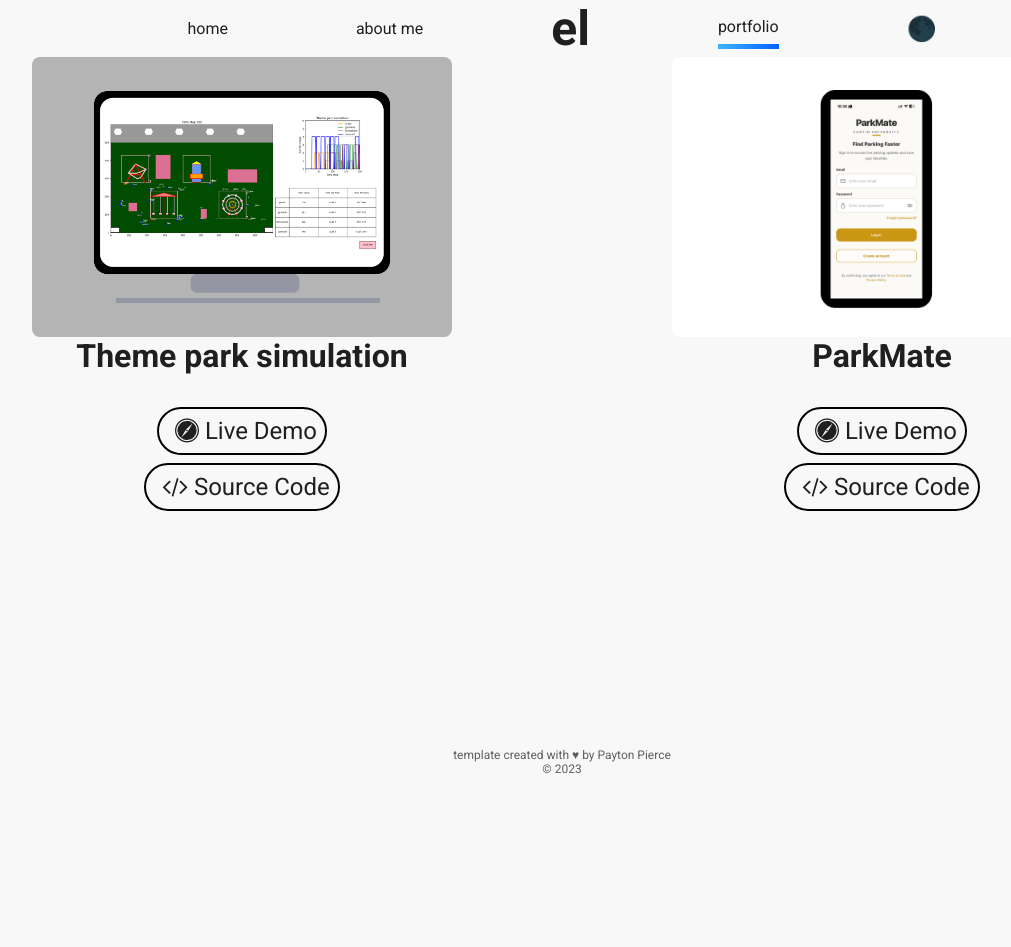
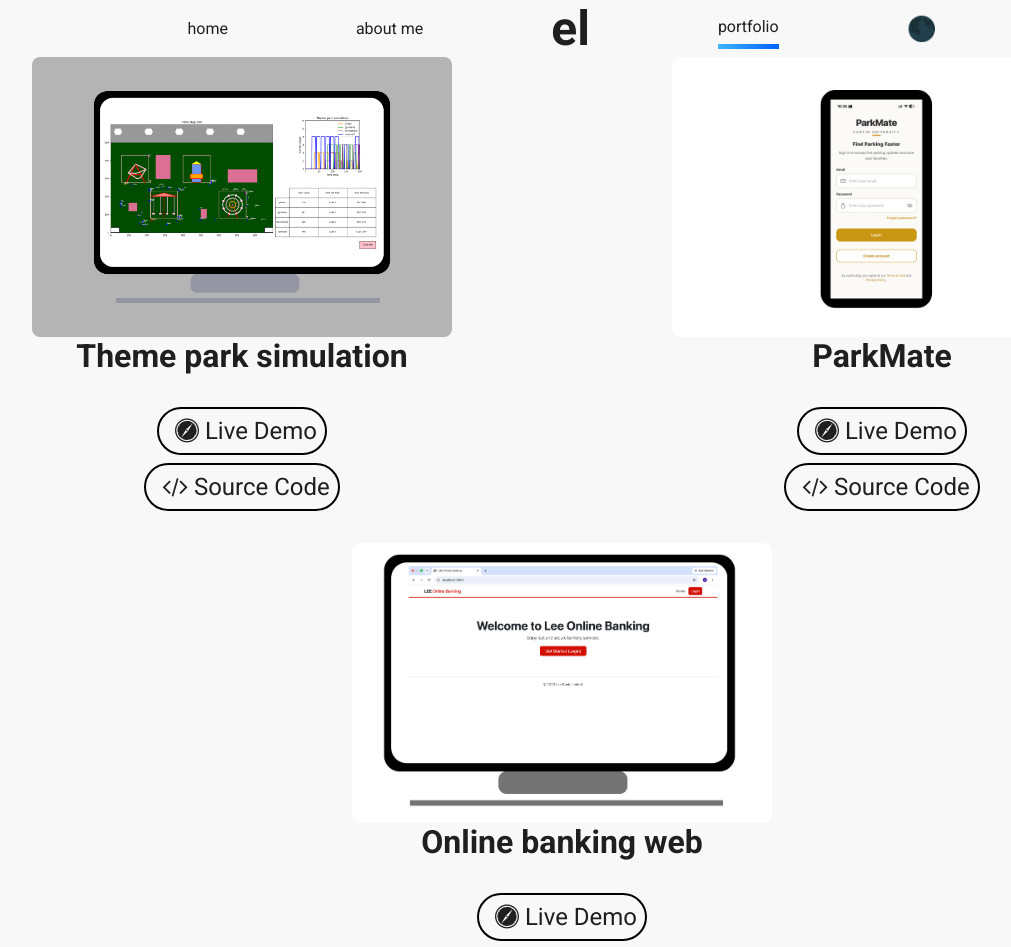
Before and after one commit to unbee-lee/portfolio, a React (Create React App) app: page /portfolio in a window 1280 px wide. Shown: the top 947 px of the page, without its empty margins (78-1089 px from the left). Before the commit the page ends 800 px from the top, so only its background shows below. Built offline with nearby package versions, Linux system fonts and the light colour scheme; the HTML template or start-up script is replaced by a standard one.

Commit message:
Add online banking project

```diff
--- a/src/components/portfolio/PortfolioBlock.js
+++ b/src/components/portfolio/PortfolioBlock.js
@@ -7,16 +7,25 @@
    return (
       <Box display={'flex'} flexDirection={'column'} justifyContent={'center'} alignItems={'center'}>
          <Box
-            component={'img'}
-            src={image}
-            alt={`${title} project thumbnail`}
             sx={{
                width: {xs: '85vw', sm: '420px'},
                height: {xs: '220px', sm: '280px'},
-               objectFit: 'cover',
-               borderRadius: '8px'
+               borderRadius: '8px',
+               overflow: 'hidden'
             }}
-         />
+         >
+            <Box
+               component={'img'}
+               src={image}
+               alt={`${title} project thumbnail`}
+               sx={{
+                  display: 'block',
+                  width: '100%',
+                  height: '100%',
+                  objectFit: 'cover'
+               }}
+            />
+         </Box>
          <h1 style={{fontSize: '2rem'}}>{title}</h1>
          <Box className={'portfolio'} display={'flex'} flexDirection={'column'} gap={'0.5rem'}
               alignItems={'center'} fontSize={'1.5rem'} py={'2rem'}>
--- a/src/info/Info.js
+++ b/src/info/Info.js
@@ -102,13 +102,13 @@
             live: "https://drive.google.com/file/d/13BSGTvybm8EppH5Yo1T83p7cskeGA-8R/view?usp=drive_link",
             source: "https://github.com/unbee-lee/ParkMate",
             image: mock2
+        },
+        {
+            title: "Online banking web",
+            live: "https://github.com/unbee-lee/online_banking_web",
+            source: "https://github.com/unbee-lee/online_banking_web",
+            image: mock3
         }
-        // {
-        //     title: "Project 3",
-        //     live: "https://paytonpierce.dev",
-        //     source: "https://github.com/paytonjewell",
-        //     image: mock3
-        // },
         // {
         //     title: "Project 4",
         //     live: "https://paytonpierce.dev",
```
Also changed, not shown: src/img/mock3.png.
